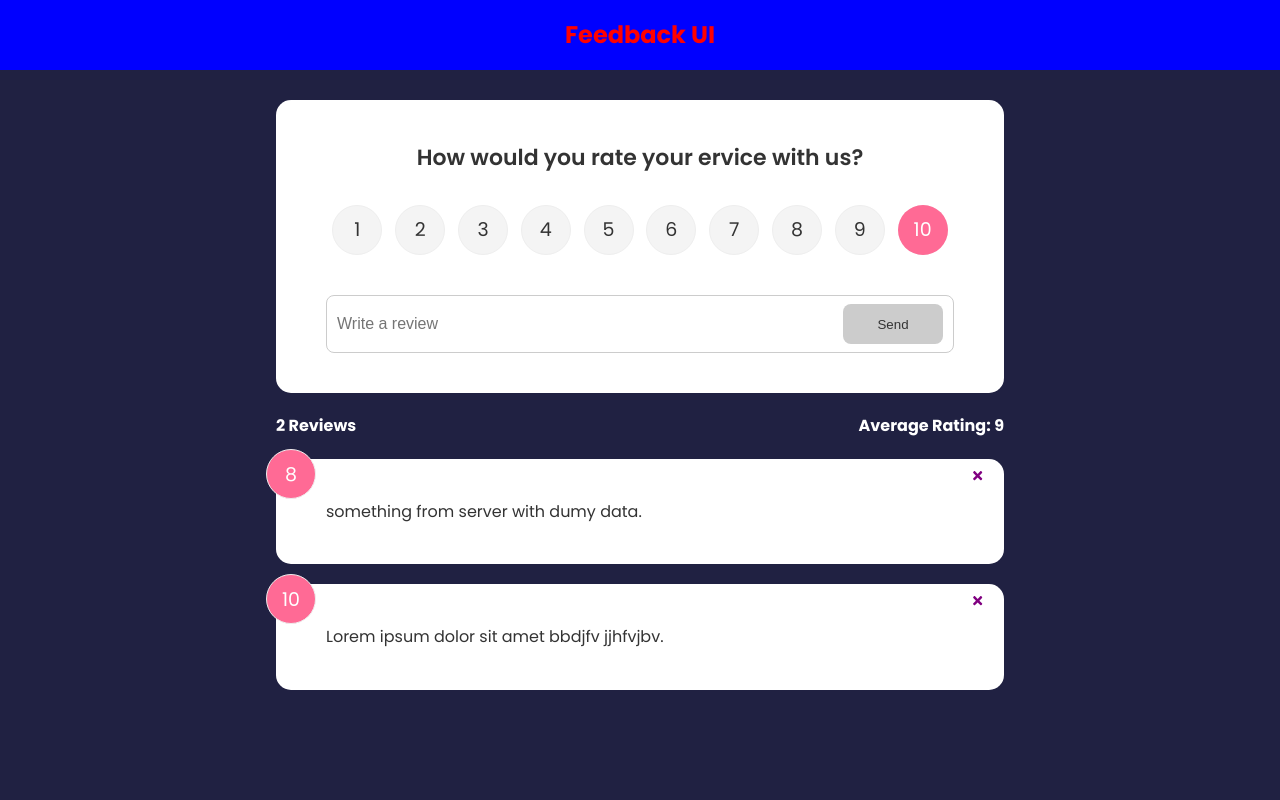
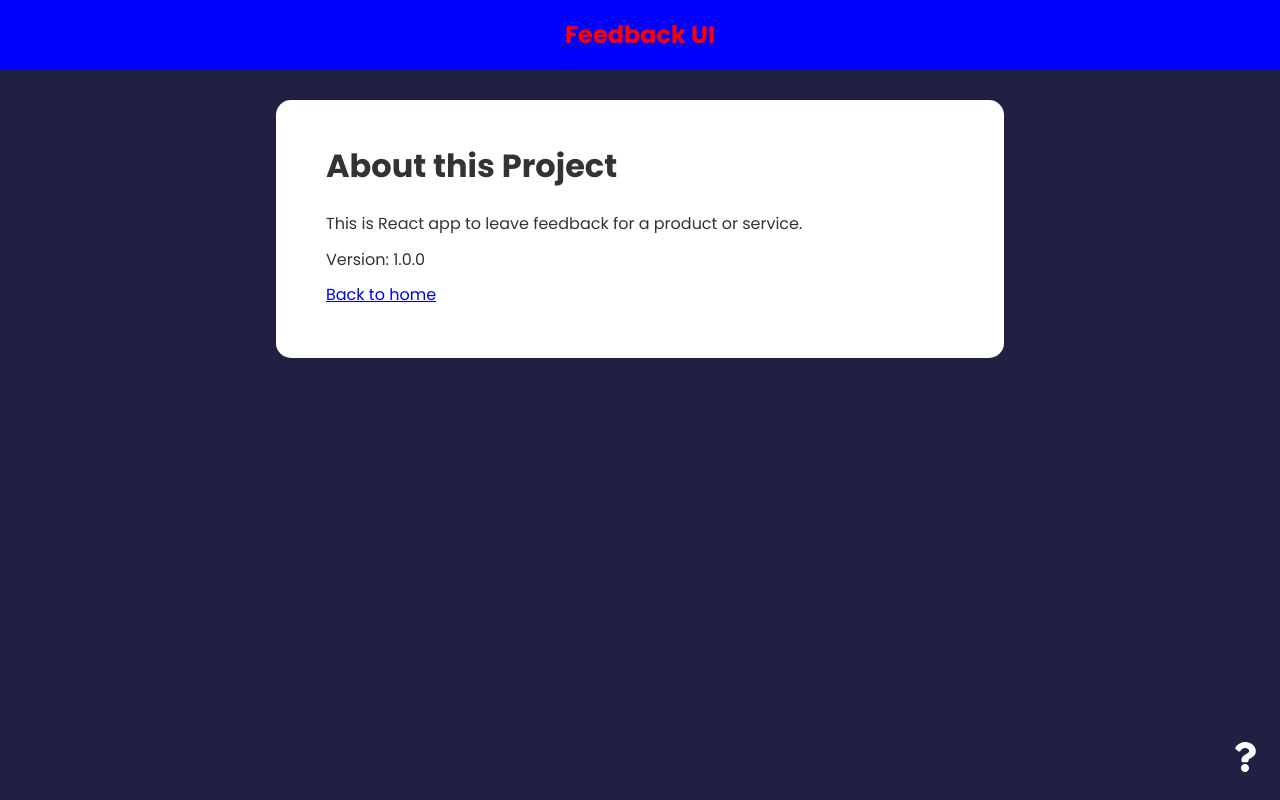
Before and after one commit to Rahul19998/feedback-app, a React (Create React App) app: page /about in a window 1280 px wide. Built offline with nearby package versions, Linux system fonts and the light colour scheme.

Commit message:
Added changes for abouticonlink

```diff
--- a/package.json
+++ b/package.json
@@ -10,6 +10,8 @@
     "react": "^18.2.0",
     "react-dom": "^18.2.0",
     "react-icons": "^4.8.0",
+    "react-router": "^6.11.0",
+    "react-router-dom": "^6.11.0",
     "react-scripts": "5.0.1",
     "uuid": "^9.0.0",
     "web-vitals": "^2.1.4"
--- a/src/App.js
+++ b/src/App.js
@@ -1,10 +1,13 @@
 import { useState } from "react";
 import {v4 as uuidv4} from "uuid";
+import { BrowserRouter as Router, Route, Routes } from "react-router-dom";
 import Header from "./components/Header";
 import FeedbackList from "./components/FeedbackList";
 import FeedbackData from "./data/FeedbackData";
 import FeedbackStats from "./components/FeedbackStats";
 import FeedbackForm from "./components/FeedbackForm";
+import AboutPage from "./pages/AboutPage";
+import AboutIconLink from "./components/AboutIconLink";
 
 function App() {
   const [feedback, setFeedback] = useState(FeedbackData)
@@ -21,14 +24,22 @@
 
   }
   return (
-    <>
-    <Header bgColor='red' />
+    <Router>
+    <Header />
     <div className="container">
-      <FeedbackForm handleAdd={addFeedback}/>
-      <FeedbackStats feedback={feedback} />
-      <FeedbackList feedback={feedback} handleDelete={deleteFeedback}/>
+      <Routes>
+        <Route exact path="/" element={
+          <>
+          <FeedbackForm handleAdd={addFeedback}/>
+          <FeedbackStats feedback={feedback} />
+          <FeedbackList feedback={feedback} handleDelete={deleteFeedback}/>
+          </>
+        }/>
+        <Route path="/about" element={<AboutPage/>}/>
+      </Routes>
+      <AboutIconLink />
     </div>
-    </>
+    </Router>
   );
 }
 
--- /dev/null
+++ b/src/components/AboutIconLink.jsx
@@ -0,0 +1,14 @@
+import { Link } from 'react-router-dom'
+import {FaQuestion} from 'react-icons/fa'
+
+function AboutIconLink() {
+  return (
+    <div className='about-link'>
+        <Link to='/about'>
+        <FaQuestion size={30} />
+        </Link>
+    </div>
+  )
+}
+
+export default AboutIconLink
--- /dev/null
+++ b/src/pages/AboutPage.jsx
@@ -0,0 +1,19 @@
+import { Link } from 'react-router-dom'
+import Card from '../components/shared/Card'
+
+function AboutPage() {
+  return (
+    <Card>
+        <div className="about">
+            <h1>About this Project</h1>
+            <p>This is React app to leave feedback for a product or service.</p>
+            <p>Version: 1.0.0</p>
+            <p>
+                <Link to="/">Back to home</Link>
+            </p>
+        </div>
+    </Card>
+  )
+}
+
+export default AboutPage
```
Also changed, not shown: 1 other file (tests, documents, lock files or other folders).
